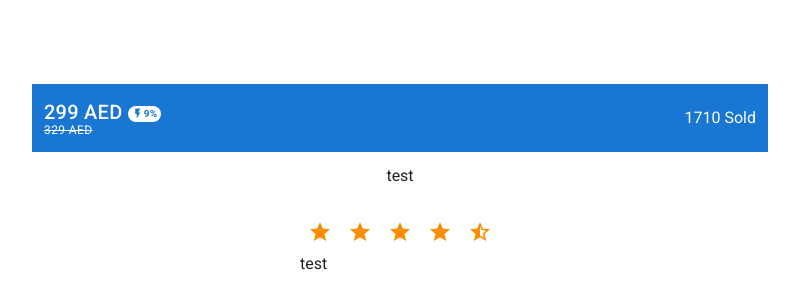
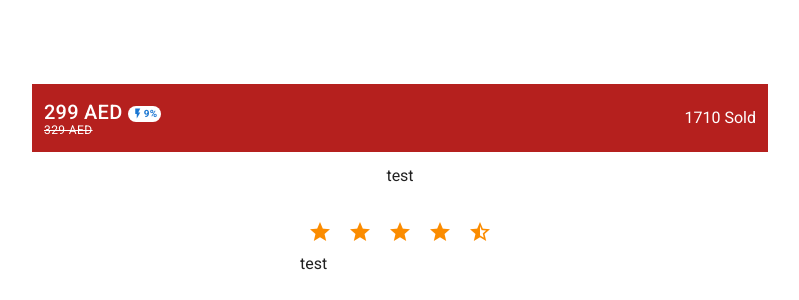
Before and after one commit to ashraf-frotan/landingpage-mis-frontend, a Nuxt app: page /landing/1 in a window 1280 px wide. Shown: the part 1192-1492 px from the top of the page, without its empty margins (240-1039 px from the left). Built offline with nearby package versions, Linux system fonts and the light colour scheme; what vue-toastr would draw is missing.

Commit message:
background theme added

```diff
--- a/pages/landing/_slug.vue
+++ b/pages/landing/_slug.vue
@@ -3,7 +3,7 @@
     <Logo />
     <Slider />
     <template>
-      <v-row class="white--text primary" align="center">
+      <v-row class="white--text theme" align="center">
         <v-col cols="6">
           <div class="text-h6">299 AED <v-chip x-small color="white" class="primary--text pa-1"> <v-icon color="primary" x-small>mdi-flash</v-icon> <span style="font-weight: bolder;">9%</span></v-chip></div>
           <div class="text-caption text-decoration-line-through" style="margin-top:-8px;">329 AED</div>
@@ -63,4 +63,7 @@ export default {
 .row {
   margin: 0 !important;
 }
+.theme{
+  background-color: #b5201e;
+}
 </style>
```
